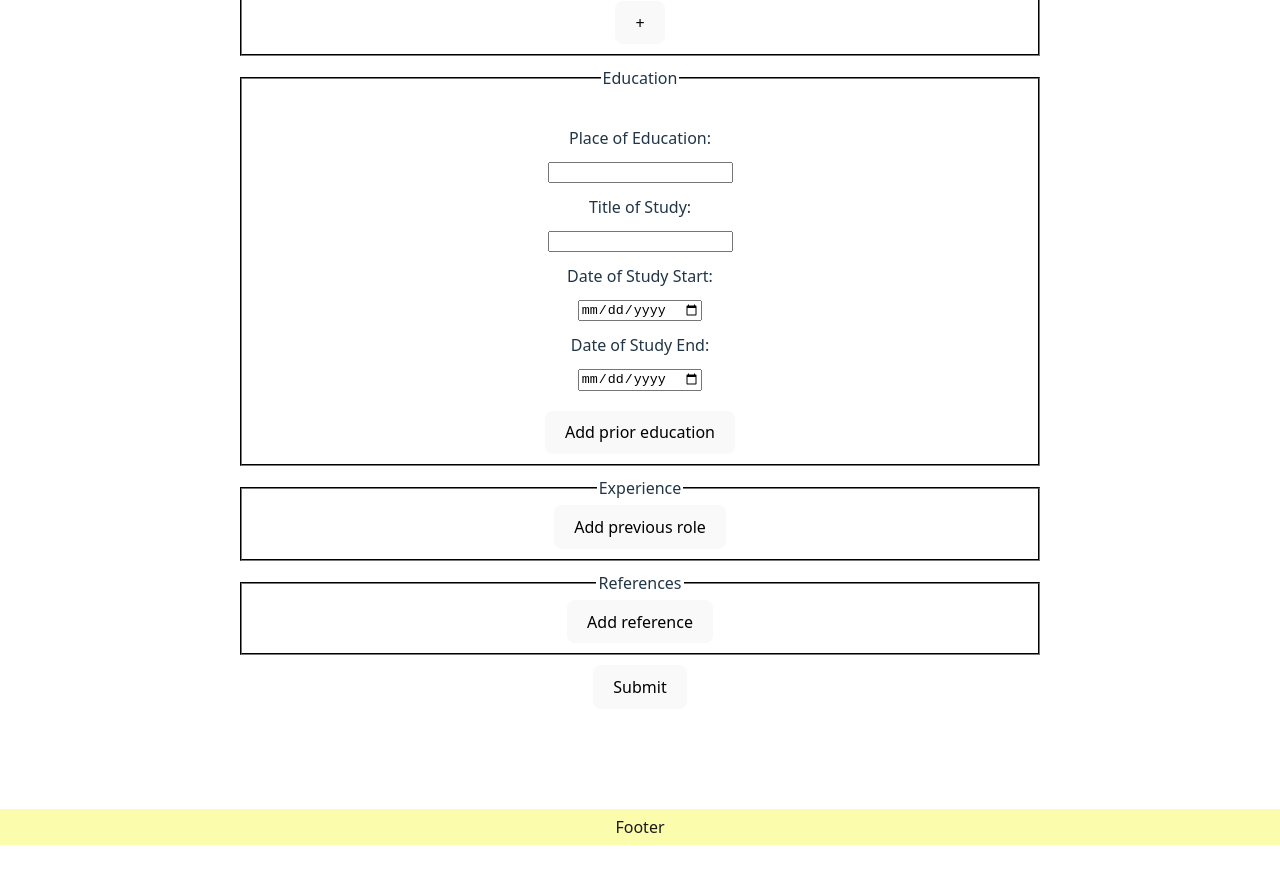
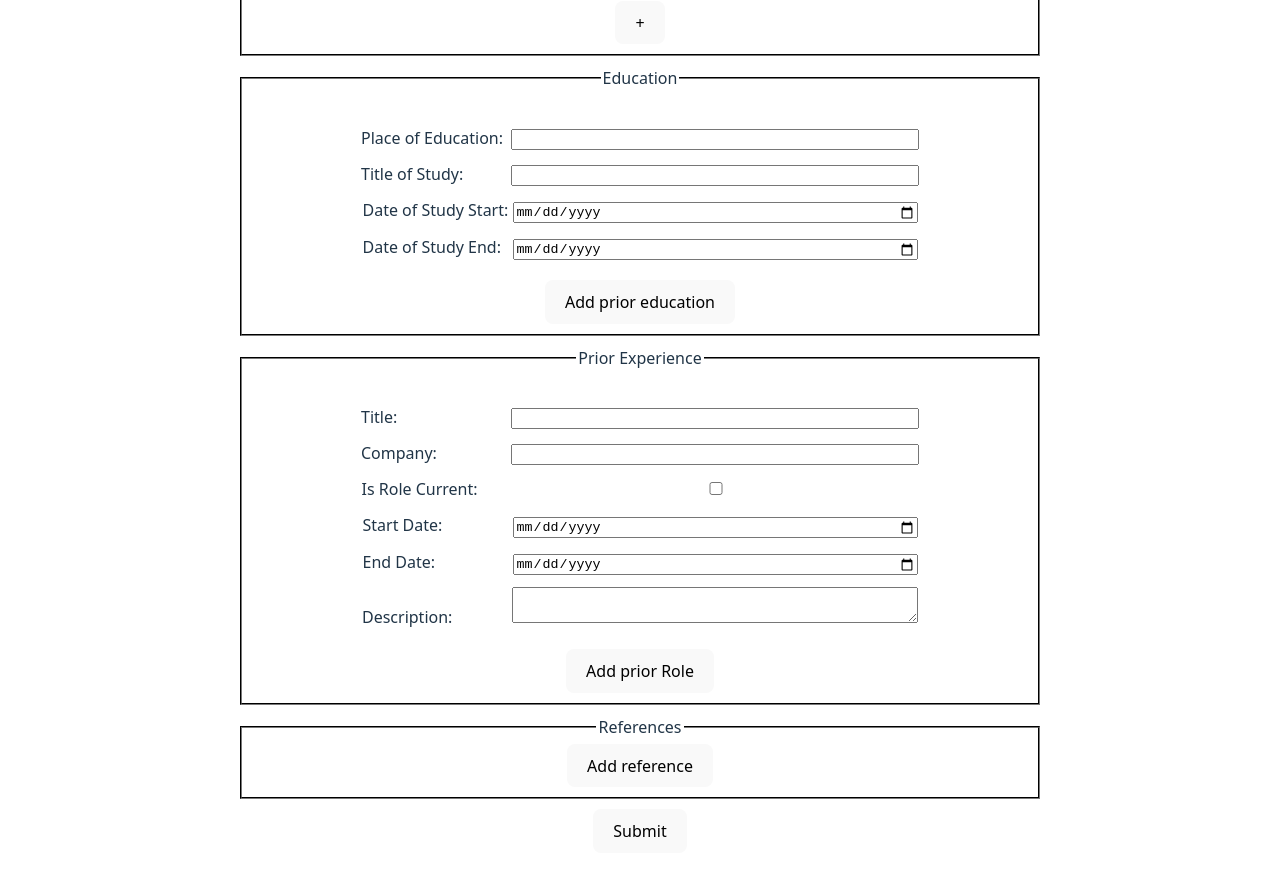
Before and after one commit to samuelpeoples/cv_builder, a React app: page / in a window 1280 px wide. Shown: the part 380-1264 px from the top of the page. Before the commit the page ends 1225 px from the top, so only its background shows below. Built offline with nearby package versions, Linux system fonts and the light colour scheme; the HTML template or start-up script is replaced by a standard one.

Commit message:
Seperated Roles, added parent divs to labels/inputs for formatting

```diff
--- a/src/App.jsx
+++ b/src/App.jsx
@@ -1,13 +1,14 @@
 import { useEffect, useState } from "react";
 import Skills from "./Skills";
 import Education from "./Education";
+import Roles from "./Roles";
 
 export default function App() {
-	const [numOfRoles, setNumOfRoles] = useState(0);
-	const Roles = () =>
-		Array.from({ length: numOfRoles }).map((_item, index) => (
-			<RoleDetails count={numOfRoles} index={index} key={crypto.randomUUID()} />
-		));
+	// const [numOfRoles, setNumOfRoles] = useState(0);
+	// const Roles = () =>
+	// 	Array.from({ length: numOfRoles }).map((_item, index) => (
+	// 		<RoleDetails count={numOfRoles} index={index} key={crypto.randomUUID()} />
+	// 	));
 
 	const [numOfRefs, setNumOfRefs] = useState(0);
 	const Refs = () =>
@@ -30,8 +31,8 @@ export default function App() {
 
 				<Skills />
 				<Education />
-
-				<fieldset id='roles'>
+				<Roles />
+				{/* <fieldset id='roles'>
 					<legend>Experience</legend>
 					<Roles />
 					<button
@@ -41,7 +42,7 @@ export default function App() {
 						onClick={() => setNumOfRoles(numOfRoles + 1)}>
 						Add previous role
 					</button>
-				</fieldset>
+				</fieldset> */}
 
 				<fieldset id='roles'>
 					<legend>References</legend>
@@ -63,14 +64,6 @@ function InputField({ name = "name", className = "", id = name, type = "text", l
 			<label for={name}>{labelText}:</label>
 			<input type={type} name={name} id={id} required />
 		</div>
-	);
-}
-
-function InputFieldNoLabel({ name = "name", className = "", id = name, type = "text", labelText = "Label Text" }) {
-	return (
-		<>
-			<input type={type} name={name} id={id} required />
-		</>
 	);
 }
 
--- a/src/Education.jsx
+++ b/src/Education.jsx
@@ -42,6 +42,7 @@ export default function Education() {
 			{EducationsArr.map((education, index) => (
 				<div className='roleDetails' key={education.id}>
 					<hr style={{ width: "600px" }} />
+					<div>
 						<label htmlFor={`eduName${index}`}>Place of Education:</label>
 						<input
 							type='text'
@@ -51,6 +52,8 @@ export default function Education() {
 							onChange={(e) => handleEducationChange(index, "place", e.target.value)}
 							required
 						/>
+					</div>
+					<div>
 						<label htmlFor={`eduStudy${index}`}>Title of Study:</label>
 						<input
 							type='text'
@@ -60,6 +63,8 @@ export default function Education() {
 							onChange={(e) => handleEducationChange(index, "study", e.target.value)}
 							required
 						/>
+					</div>
+					<div>
 						<label htmlFor={`eduPeriodStart${index}`}>Date of Study Start:</label>
 						<input
 							type='date'
@@ -69,6 +74,8 @@ export default function Education() {
 							onChange={(e) => handleEducationChange(index, "periodStart", e.target.value)}
 							required
 						/>
+					</div>
+					<div>
 						<label htmlFor={`eduPeriodEnd${index}`}>Date of Study End:</label>
 						<input
 							type='date'
@@ -79,6 +86,7 @@ export default function Education() {
 							required
 						/>
 					</div>
+				</div>
 			))}
 			<button type='button' id='addRoleBtn' name='addRoleBtn' onClick={addEducation}>
 				Add prior education
--- /dev/null
+++ b/src/Roles.jsx
@@ -0,0 +1,121 @@
+import { useEffect, useState } from "react";
+
+// Helper to create a new Role entry with unique id and empty fields
+function createRole() {
+	return {
+		id: crypto.randomUUID(),
+		title: "",
+		periodStart: "",
+		periodEnd: "",
+		current: "",
+		company: "",
+		description: "",
+	};
+}
+
+export default function Roles() {
+	// Initialize RolesArr state from localStorage if available, otherwise start with one empty Role
+	const [RolesArr, setRolesArr] = useState(() => {
+		const saved = localStorage.getItem("RolesArr");
+		if (saved) return JSON.parse(saved);
+		return [createRole()];
+	});
+
+	// Persist RolesArr to localStorage whenever it changes
+	useEffect(() => {
+		localStorage.setItem("RolesArr", JSON.stringify(RolesArr));
+	}, [RolesArr]);
+
+	// Update the value of a specific field for a specific Role entry
+	function handleRoleChange(index, field, value) {
+		const updated = [...RolesArr];
+		updated[index] = { ...updated[index], [field]: value };
+		setRolesArr(updated);
+	}
+
+	// Add a new empty Role to the list
+	function addRole() {
+		setRolesArr([...RolesArr, createRole()]);
+	}
+
+	return (
+		<fieldset id='roles'>
+			<legend>Prior Experience</legend>
+			{RolesArr.map((Role, index) => (
+				<div className='roleDetails' key={Role.id}>
+					<hr style={{ width: "600px" }} />
+					<div>
+						<label htmlFor={`roleTitle${index}`}>Title:</label>
+						<input
+							type='text'
+							name={`roleTitle${index}`}
+							id={`roleTitle${index}`}
+							value={Role.title}
+							onChange={(e) => handleRoleChange(index, "title", e.target.value)}
+							required
+						/>
+					</div>
+					<div>
+						<label htmlFor={`roleCompany${index}`}>Company:</label>
+						<input
+							type='text'
+							name={`roleCompany${index}`}
+							id={`roleCompany${index}`}
+							value={Role.company}
+							onChange={(e) => handleRoleChange(index, "company", e.target.value)}
+							required
+						/>
+					</div>
+					<div>
+						<label htmlFor={`roleCurrent${index}`}>Is Role Current:</label>
+						<input
+							type='checkbox'
+							name={`roleCurrent${index}`}
+							id={`roleCurrent${index}`}
+							checked={!!Role.current}
+							onChange={(e) => handleRoleChange(index, "current", e.target.checked)}
+						/>
+					</div>
+					<div>
+						<label htmlFor={`roleStart${index}`}>Start Date:</label>
+						<input
+							type='date'
+							name={`roleStart${index}`}
+							id={`roleStart${index}`}
+							value={Role.periodStart}
+							onChange={(e) => handleRoleChange(index, "periodStart", e.target.value)}
+							required
+						/>
+					</div>
+
+					<div>
+						<label htmlFor={`roleEnd${index}`}>End Date:</label>
+						<input
+							type='date'
+							name={`roleEnd${index}`}
+							id={`roleEnd${index}`}
+							value={Role.periodEnd}
+							onChange={(e) => handleRoleChange(index, "periodEnd", e.target.value)}
+							required
+						/>
+					</div>
+
+					<div>
+						<label htmlFor={`roleDesc${index}`}>Description:</label>
+						<textarea
+							type='text'
+							name={`roleDesc${index}`}
+							id={`roleDesc${index}`}
+							value={Role.description}
+							onChange={(e) => handleRoleChange(index, "description", e.target.value)}
+							required
+						/>
+					</div>
+				</div>
+			))}
+			<button type='button' id='addRoleBtn' name='addRoleBtn' onClick={addRole}>
+				Add prior Role
+			</button>
+		</fieldset>
+	);
+}
--- a/src/index.css
+++ b/src/index.css
@@ -89,6 +89,7 @@ fieldset {
 	min-width: 150px;
 }
 .roleDetails > div > input,
+.roleDetails > div > textarea,
 .roleDetails > li > input {
 	width: 400px;
 }
```
Lines whose indentation alone changed are shown as unchanged.
